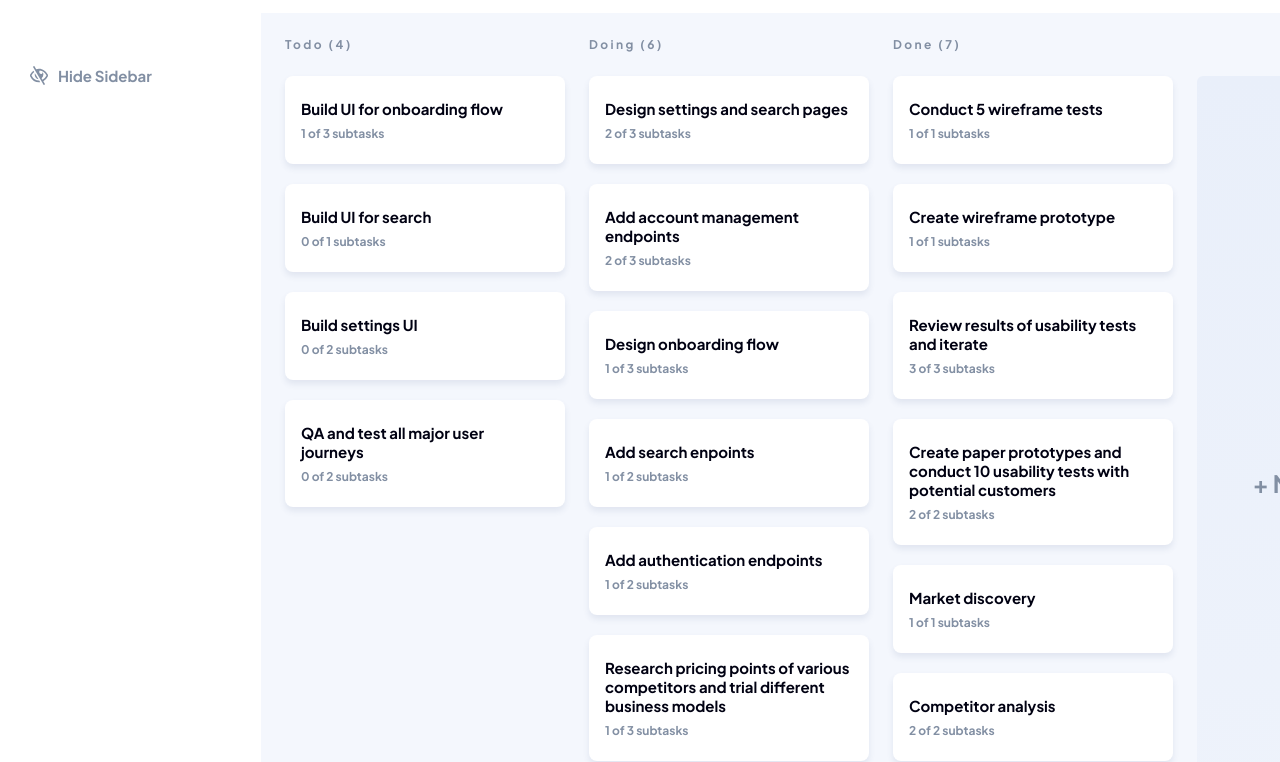
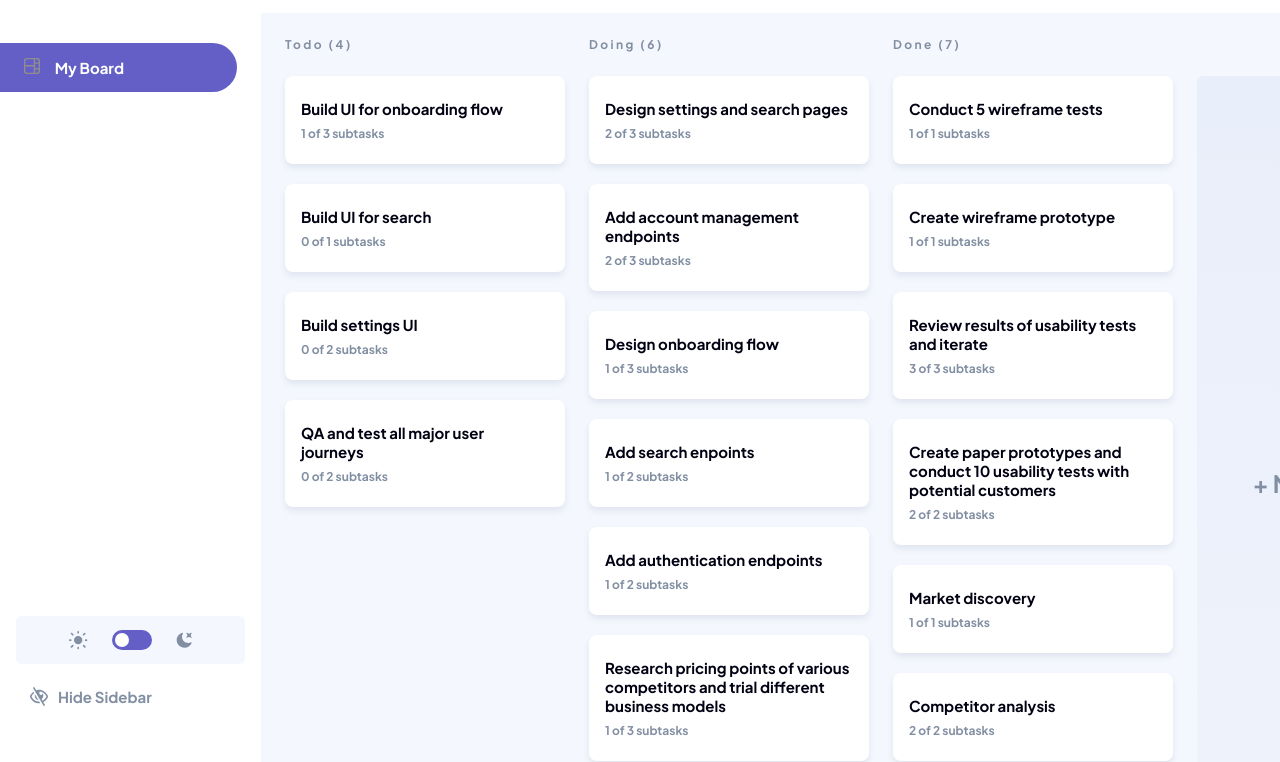
Before and after one commit to Muilibilal/kanban, a website: page index.html in a window 1280 px wide. Shown: the part 67-829 px from the top of the page. Drawn offline with Linux system fonts and the light colour scheme.

Commit message:
sidebar added for desktop

```diff
--- a/index.html
+++ b/index.html
@@ -54,7 +54,7 @@
         <!-- <div class="modal-container dimmed"><div class="modal"><h3>Add New Task</h3><label for="task-name-input">Task Name</label><div class="input-container"><input id="task-name-input" type="text" placeholder="e.g. Take coffee break" class="" value=""></div><label for="task-name-input">Description</label><div class="description-container"><textarea id="task-description-input" placeholder="e.g. It's always good to take a break. This  15 minute break will  recharge the batteries  a little."></textarea></div><label>Subtasks</label><div class="modal-columns"><div class="modal-column"><div class="input-container"><input type="text" class="" value=""></div><img src="./assets/asset/icon-cross.svg" alt="delete-column-icon"></div><div class="modal-column"><div class="input-container"><input type="text" class="" value=""></div><img src="./assets/asset/icon-cross.svg" alt="delete-column-icon"></div></div><button class="add-column-btn btn-light">+ Add New Subtask</button><div class="select-column-container"><label class="text-M">Current Status</label><select class="select-status text-L"><option class="status-options">Todo</option><option class="status-options">Doing</option><option class="status-options">Done</option></select></div><button class="create-btn">Create Task</button></div></div> -->
         <div class="board open-sidebar">
           <div class="sidebar false false">
-            <!-- <div class="dropdown-container">
+            <div class="dropdown-container">
               <div class="dropdown-modal">
                 <div class="dropdown-boards">
                   <div class="dropdown-board board-active">
@@ -80,7 +80,7 @@
                   />
                 </div>
               </div>
-            </div> -->
+            </div>
             <div class="toggle-sidebar-container false">
               <img
                 src="./assets/asset/icon-hide-sidebar.svg"
```
